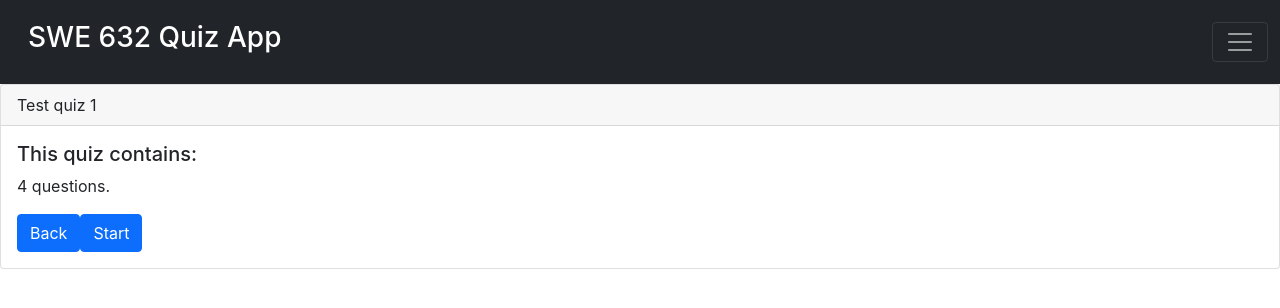
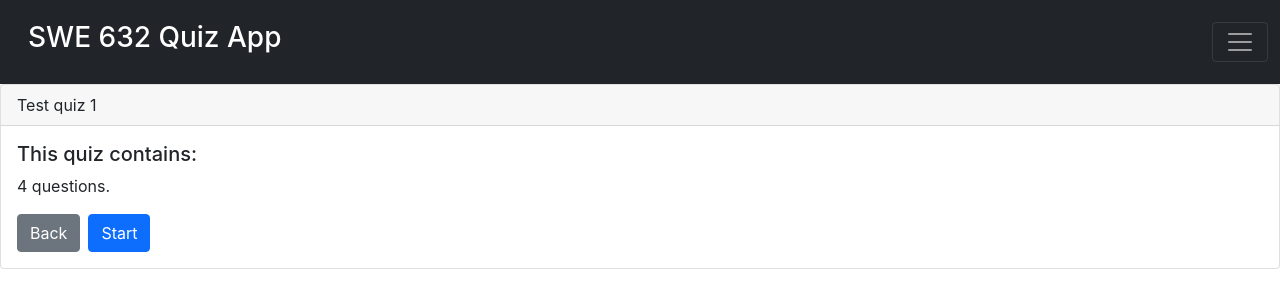
Before and after one commit to eroberts01/quizapp, a React (Create React App) app in the folder quizapp/: page /quizapp/1/start in a window 1280 px wide. Shown: the top 308 px of the page. Built offline with nearby package versions, Linux system fonts and the light colour scheme.

Commit message:
Added Space between button lol

```diff
--- a/quizapp/src/pages/QuizPage.js
+++ b/quizapp/src/pages/QuizPage.js
@@ -13,7 +13,7 @@ export default function QuizPage(){
             <div className="card-body">
                 <h5 className="card-title">This quiz contains:</h5>
                 <p className="card-text">{quiz['questions'].length} questions.</p>
-                <Link to={"/quizapp/"} className="btn btn-primary">Back</Link>
+                <Link to={"/quizapp/"} className="btn btn-secondary me-2">Back</Link>
                 <Link to={"/quizapp/" + quizId} className="btn btn-primary">Start</Link>
             </div>
         </div>
```
